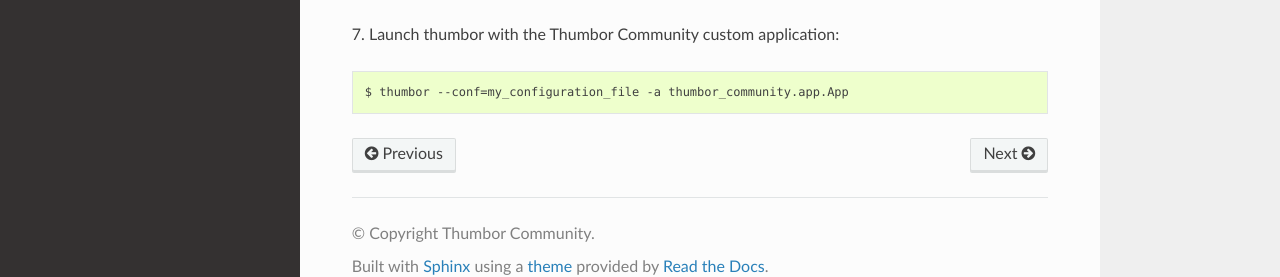
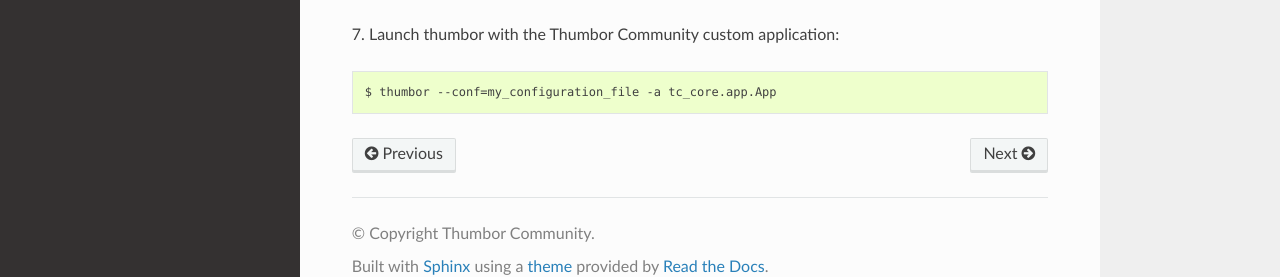
Before and after one commit to thumbor-community/shortener, a Sphinx documentation site: the page built from docs/installing.rst, in a window 1280 px wide and 988 px high. Shown: the part 685-962 px from the top of the window. Built offline with Sphinx 7.4.7 and the Read the Docs theme 2.0.0, drawn with Linux system fonts in a browser that asks for light colours.

Commit message:
Updated tc_core name

```diff
--- a/docs/installing.rst
+++ b/docs/installing.rst
@@ -24,7 +24,7 @@
 
 7. Launch thumbor with the Thumbor Community custom application:
 ::
-    $ thumbor --conf=my_configuration_file -a thumbor_community.app.App
+    $ thumbor --conf=my_configuration_file -a tc_core.app.App
 
 
 .. _`Thumbor repository`: https://github.com/thumbor/thumbor
```
